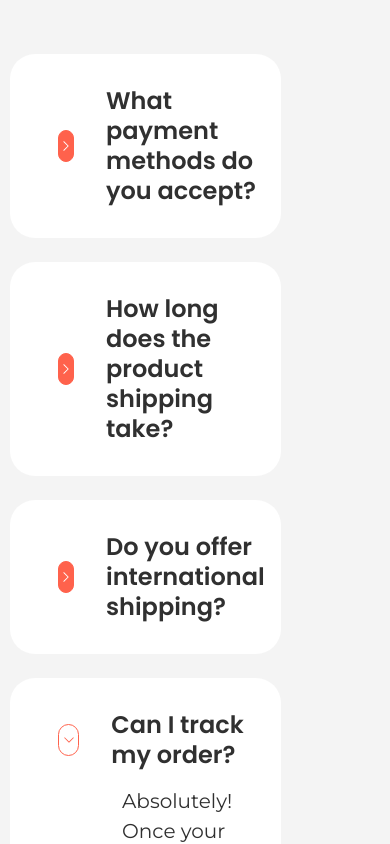
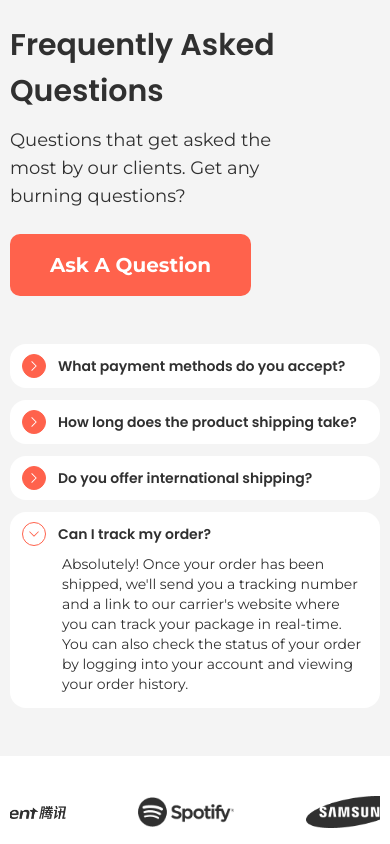
Before and after one commit to dearnasaruddin/e-shop, a React (Vite) app: page / in a window 390 px wide. Shown: the part 4160-5004 px from the top of the page. Built offline with nearby package versions, Linux system fonts and the light colour scheme.

Commit message:
FAQ & FeaturedBrands sections mobile responsive done

```diff
--- a/src/components/FeaturedBrands.jsx
+++ b/src/components/FeaturedBrands.jsx
@@ -5,31 +5,31 @@ import { Link } from 'react-router-dom';
 
 const FeaturedBrands = () => {
     return (
-        <div className='my-25'>
+        <div className='my-10 md:my-25'>
             <Container>
                 <Marquee pauseOnHover={true} speed={80}>
-                    <div className='flex items-center gap-x-50'>
-                        <div>
+                    <div className='flex items-center gap-x-18 md:gap-x-50'>
+                        <div className=' max-md:max-w-24'>
                             <Link to={'https://www.samsung.com/'} target='_blank'>
                                 <img src="images/samsungLogo.png" alt="samsungLogo.png" />
                             </Link>
                         </div>
-                        <div>
+                        <div className=' max-md:max-w-24'>
                             <Link to={'https://openai.com/'} target='_blank'>
                                 <img src="images/openAiLogo.png" alt="openAiLogo.png" />
                             </Link>
                         </div>
-                        <div>
+                        <div className=' max-md:max-w-24'>
                             <Link to={'https://www.amazon.com/'} target='_blank'>
                                 <img src="images/amazonLogo.png" alt="amazonLogo.png" />
                             </Link>
                         </div>
-                        <div>
+                        <div className=' max-md:max-w-24'>
                             <Link to={'https://www.tencent.com/'} target='_blank'>
                                 <img src="images/tencentLogo.png" alt="tencentLogo.png" />
                             </Link>
                         </div>
-                        <div className='mr-50'>
+                        <div className='mr-18 md:mr-50 max-md:max-w-24'>
                             <Link to={'https://open.spotify.com/'} target='_blank'>
                                 <img src="images/spotifyLogo.png" alt="spotifyLogo.png" />
                             </Link>
--- a/src/components/SpringSale.jsx
+++ b/src/components/SpringSale.jsx
@@ -80,7 +80,7 @@ const SpringSale = () => {
                     {/* ========== Counter / Timer ========== */}
                     <div className='md:mt-42.5'>
                         <h2 className='font-poppins font-bold text-4xl md:text-[56px] md:leading-17 text-secondary'>Spring Sale</h2>
-                        <div className='flex items-center gap-x-3 md:gap-x-6 mt-10 md:mb-18'>
+                        <div className='flex items-center gap-x-1 xxs:gap-x-3 md:gap-x-6 mt-10 md:mb-18'>
                             <div className='text-center'>
                                 <h3 className='font-poppins font-semibold text-4xl leading-11.5 text-primary'>{timeLeft.days}</h3>
                                 <p className='font-montserrat font-normal text-base leading-6 text-secondary mt-2'>Days</p>
--- a/src/components/faq/AccordionItem.jsx
+++ b/src/components/faq/AccordionItem.jsx
@@ -3,14 +3,14 @@ import ArrowDownIcon from '../../icons/ArrowDownIcon'
 
 const AccordionItem = ({ title, content, onToggle, isOpen }) => {
     return (
-        <div onClick={onToggle} className='w-full py-8 pl-12  bg-white rounded-[25px] text-secondary cursor-pointer'>
+        <div onClick={onToggle} className='w-full py-2.5 md:py-8 pl-3 md:pl-12 pr-2 md:pr-0  bg-white rounded-2xl md:rounded-[25px] text-secondary cursor-pointer'>
 
-            <button className='w-full flex items-center gap-x-8 font-poppins font-semibold text-2xl leading-7.5 text-left cursor-pointer'>
-                <span className={`flex justify-center items-center size-8 rounded-full duration-300 border border-primary ${isOpen ? 'bg-transparent' : 'bg-primary'} `}>{isOpen ? <ArrowDownIcon color='#FF624C' width='14' height='14' /> : <ArrowDownIcon color='#ffffff' rotate='-90deg' width='14' height='14' />}</span>
+            <button className='w-full flex items-center gap-x-3 md:gap-x-8 font-poppins font-semibold text-sm md:text-2xl md:leading-7.5 text-left cursor-pointer'>
+                <span className={`max-md:place-self-start flex shrink-0 justify-center items-center size-6 md:size-8 rounded-full duration-300 border border-primary ${isOpen ? 'bg-transparent' : 'bg-primary'} `}>{isOpen ? <ArrowDownIcon color='#FF624C' width='14' height='14' /> : <ArrowDownIcon color='#ffffff' rotate='-90deg' width='14' height='14' />}</span>
                 {title}
             </button>
 
-            {isOpen && <p className='max-w-179 ml-16 pb-1 pt-4 font-montserrat font-normal text-xl leading-7.5'>{content}</p>}
+            {isOpen && <p className='md:max-w-179 ml-10 md:ml-16 pr-2 md:pr-0 pb-1 pt-2 md:pt-4 font-montserrat font-normal text-sm md:text-xl md:leading-7.5'>{content}</p>}
 
         </div>
     )
--- a/src/components/faq/Faq.jsx
+++ b/src/components/faq/Faq.jsx
@@ -27,25 +27,25 @@ const Faq = () => {
   ]
 
   return (
-    <div className='bg-[#F4F4F4] pt-16 pb-17.5'>
+    <div className='bg-[#F4F4F4] pt-8 md:pt-16 pb-12 md:pb-17.5'>
       <Container>
-        <div className='flex gap-x-28'>
+        <div className='flex md:gap-x-28 gap-y-12 md:gap-y-0 max-md:flex-col-reverse'>
 
 
-          <div className='w-231.5 flex flex-col gap-y-6'>
+          <div className='md:w-231.5 flex flex-col gap-y-3 md:gap-y-6'>
             {accordionData.map((item, index) => (
               <AccordionItem key={index} title={item.title} content={item.content} onToggle={() => setOpenAccordion(openAccordion === index ? null : index)} isOpen={openAccordion === index} />
             ))}
           </div>
 
           <div className='grow flex flex-col justify-between'>
-            <div className='ml-auto'>
+            <div className='ml-auto hidden md:block'>
               <img src="images/dotsShape.png" alt="dotsShape.png" />
             </div>
 
             <div >
-              <h2 className='max-w-76.5 font-poppins font-semibold text-4xl leading-11.5 text-secondary'>Frequently Asked Questions</h2>
-              <p className='max-w-98 font-montserrat font-normal text-xl leading-7.5 text-secondary mt-6 mb-16'>Questions that get asked the most by our clients. Get any burning questions?</p>
+              <h2 className='md:max-w-76.5 font-poppins font-semibold text-3xl md:text-4xl leading-11.5 text-secondary'>Frequently Asked Questions</h2>
+              <p className='max-w-78 md:max-w-98 font-montserrat font-normal text-lg md:text-xl md:leading-7.5 text-secondary mt-3 md:mt-6 mb-6 md:mb-16'>Questions that get asked the most by our clients. Get any burning questions?</p>
               <Button content='Ask A Question' />
             </div>
           </div>
```
